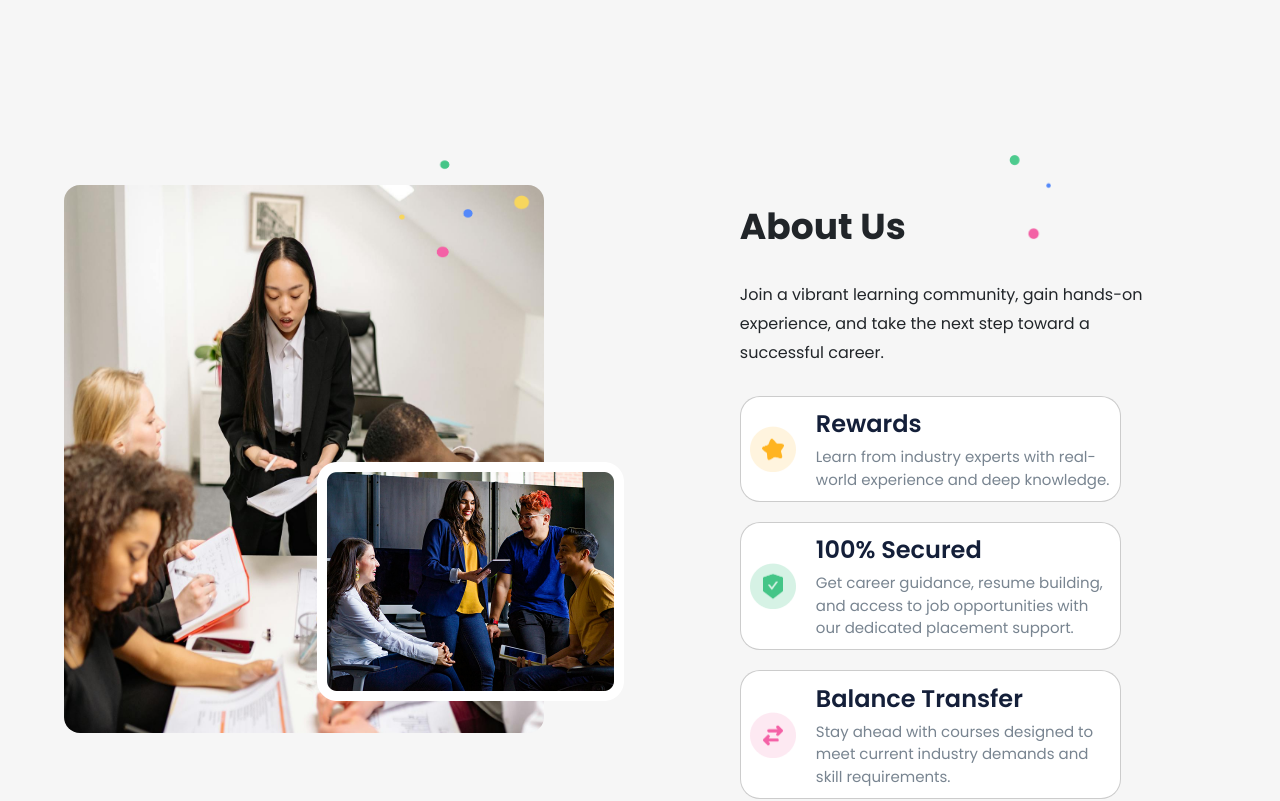
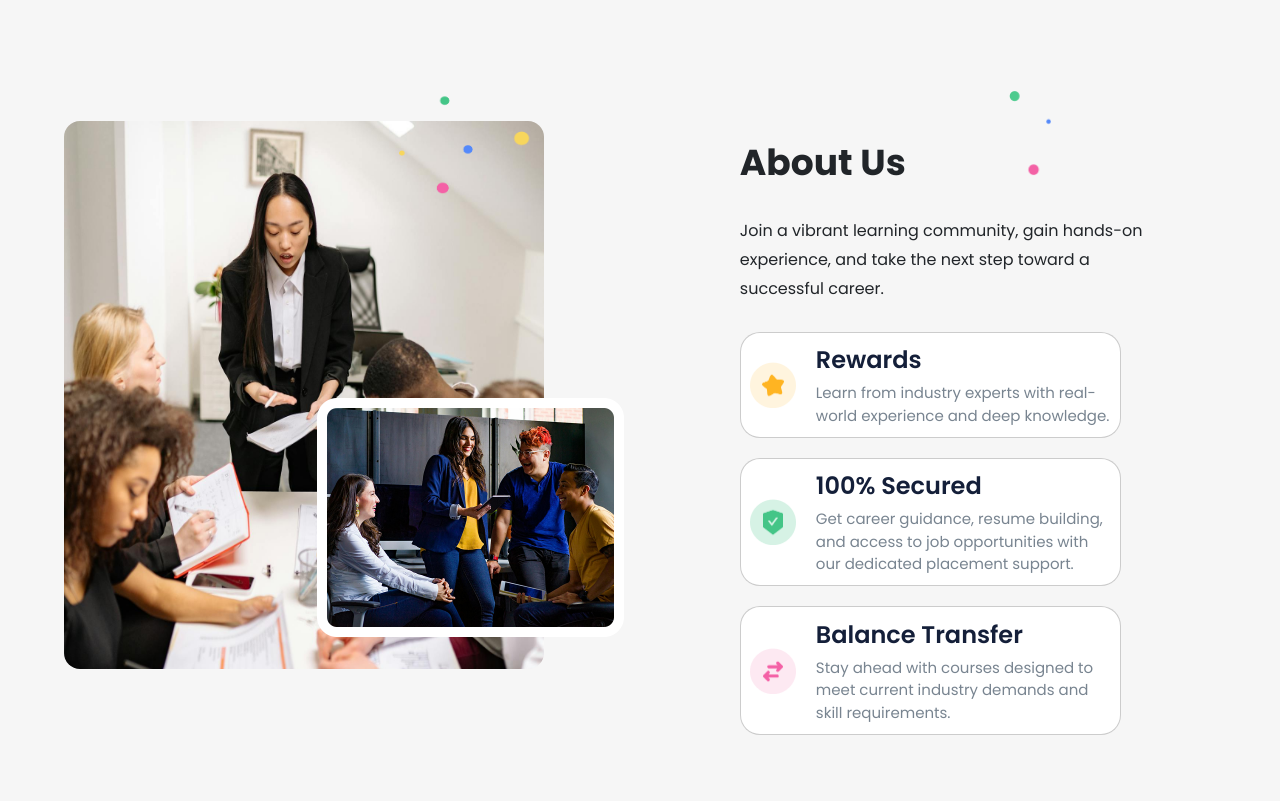
Before and after one commit to anjanasri13/exceledge, a React (Create React App) app: page /about-us in a window 1280 px wide. Shown: the part 860-1661 px from the top of the page. Built offline with nearby package versions, Linux system fonts and the light colour scheme.

Commit message:
fix!:minor changes

```diff
--- a/src/styles/about.css
+++ b/src/styles/about.css
@@ -96,7 +96,7 @@
 .about-section {
   display: flex;
   gap: 17%;
-  margin: 15% 5%;
+  margin: 10% 5% 15%;
   position: relative;
 }
 @media (max-width: 768px) {
```
